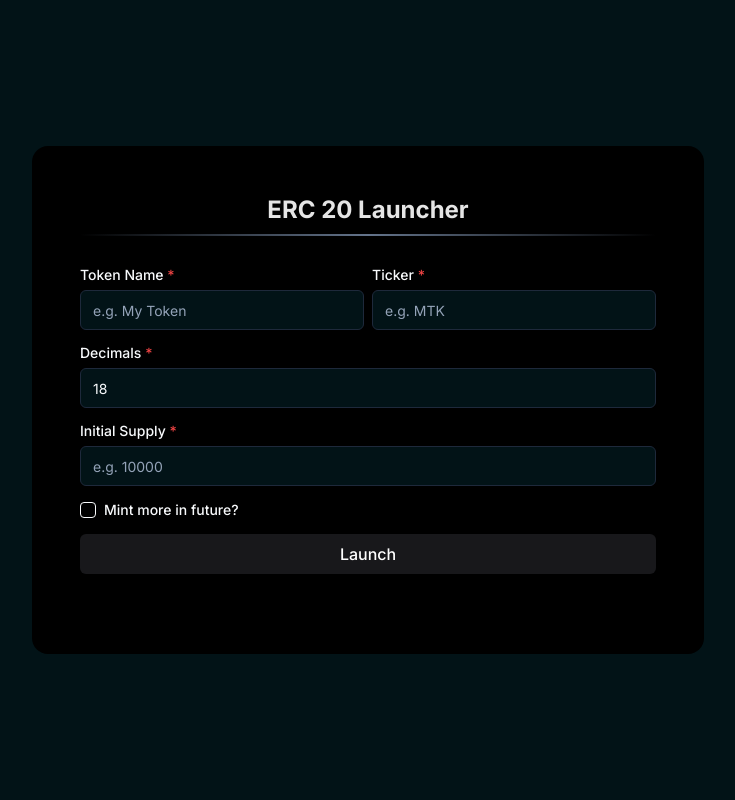
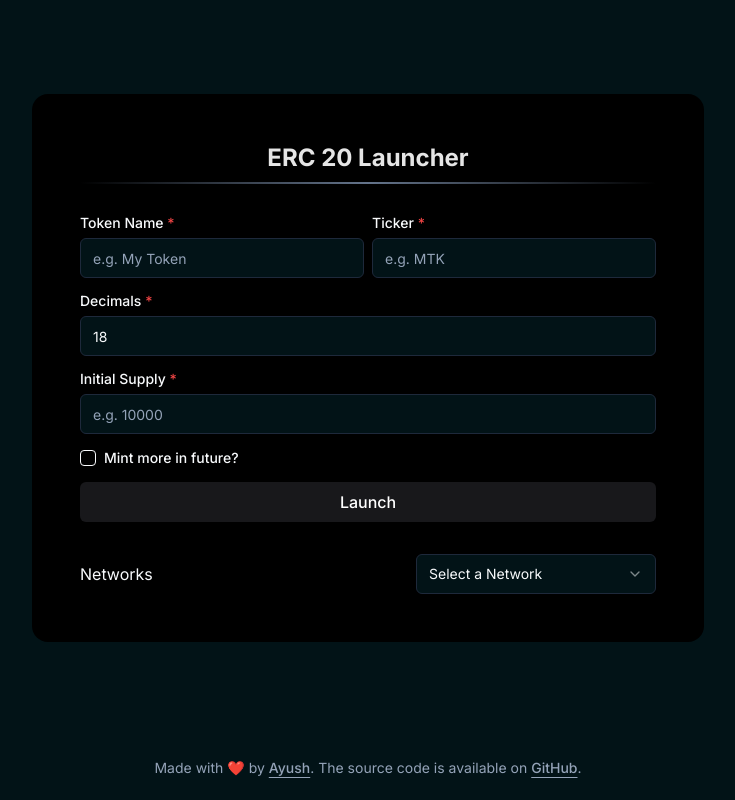
Before and after one commit to A91y/erc20launcher, a Next.js app in the folder app/: page / in a window 1280 px wide. Shown: the whole page, without its empty margins (272-1007 px from the left). Built offline with nearby package versions, Linux system fonts and the light colour scheme.

Commit message:
refactor: Update form layout and add network selection dropdown

```diff
--- /dev/null
+++ b/app/src/app/Footer/index.tsx
@@ -0,0 +1,35 @@
+import React from "react";
+
+type Props = {};
+
+const Footer = (props: Props) => {
+  return (
+    <footer className="py-2 md:px-8 md:py-0">
+      <div className="container flex flex-col items-center justify-center gap-4 md:h-16 md:flex-row">
+        <p className="text-balance text-center text-sm leading-loose text-muted-foreground ">
+          Made with ❤️ by{" "}
+          <a
+            href={"https://ayushagr.me"}
+            target="_blank"
+            rel="noreferrer"
+            className="font-medium underline underline-offset-4"
+          >
+            Ayush
+          </a>
+          . The source code is available on{" "}
+          <a
+            href={"https://github.com/A91y/erc20launcher"}
+            target="_blank"
+            rel="noreferrer"
+            className="font-medium underline underline-offset-4"
+          >
+            GitHub
+          </a>
+          .
+        </p>
+      </div>
+    </footer>
+  );
+};
+
+export default Footer;
--- a/app/src/app/layout.tsx
+++ b/app/src/app/layout.tsx
@@ -20,7 +20,7 @@
       <body
         className={cn(
           inter.className,
-          "dark min-h-screen flex justify-center items-center"
+          "dark"
         )}
       >
         {children}
--- a/app/src/app/page.tsx
+++ b/app/src/app/page.tsx
@@ -1,7 +1,22 @@
+"use client";
+import { QueryClientProvider, QueryClient } from "@tanstack/react-query";
 import Form from "@/components/Form";
+import { useState } from "react";
+import Footer from "./Footer";
 
 export default function Home() {
+  const [queryClient] = useState(() => new QueryClient());
   return (
-    <Form />
+    <QueryClientProvider client={queryClient}>
+
+<div className="flex flex-col min-h-screen justify-between">
+      <div> </div>
+      <div className="flex justify-center items-center px-4">
+        <Form />
+      </div>
+      <Footer />
+
+</div>
+    </QueryClientProvider>
   );
 }
--- a/app/src/components/Form/index.tsx
+++ b/app/src/components/Form/index.tsx
@@ -5,7 +5,14 @@
 import { Label } from "@/components/ui/label";
 import { Input } from "@/components/ui/input";
 import { Checkbox } from "@/components/ui/checkbox";
-
+import {
+  Select,
+  SelectContent,
+  SelectGroup,
+  SelectItem,
+  SelectTrigger,
+  SelectValue,
+} from "../ui/select";
 export default function Form() {
   const [isFutureMintChecked, setIsFutureMintChecked] = useState(false);
   const [isMaxSupplyFixed, setIsMaxSupplyFixed] = useState(true);
@@ -33,7 +40,7 @@
   };
 
   return (
-    <div className="max-w-2xl w-full rounded-none md:rounded-2xl p-4 md:p-12 shadow-input bg-white dark:bg-black">
+    <div className="max-w-2xl w-full rounded-2xl p-4 md:p-12 shadow-input bg-white dark:bg-black">
       <h1 className="font-bold text-2xl text-neutral-800 dark:text-neutral-200 text-center">
         ERC 20 Launcher
       </h1>
@@ -120,6 +127,22 @@
           <BottomGradient />
         </button>
       </form>
+      <div className="flex justify-between items-center">
+        <div>Networks</div>
+        <Select>
+          <SelectTrigger className="w-[240px]">
+            <SelectValue placeholder="Select a Network" />
+          </SelectTrigger>
+          <SelectContent>
+            <SelectGroup>
+              <SelectItem value="default">Default Network</SelectItem>
+              <SelectItem value="ethereum-mainnet">Ethereum Mainnet</SelectItem>
+              <SelectItem value="sepolia">Sepolia</SelectItem>
+              <SelectItem value="Polygon Amoy">Polygon Amoy</SelectItem>
+            </SelectGroup>
+          </SelectContent>
+        </Select>
+      </div>
     </div>
   );
 }
--- /dev/null
+++ b/app/src/components/ui/select.tsx
@@ -0,0 +1,160 @@
+"use client"
+
+import * as React from "react"
+import * as SelectPrimitive from "@radix-ui/react-select"
+import { Check, ChevronDown, ChevronUp } from "lucide-react"
+
+import { cn } from "@/lib/utils"
+
+const Select = SelectPrimitive.Root
+
+const SelectGroup = SelectPrimitive.Group
+
+const SelectValue = SelectPrimitive.Value
+
+const SelectTrigger = React.forwardRef<
+  React.ElementRef<typeof SelectPrimitive.Trigger>,
+  React.ComponentPropsWithoutRef<typeof SelectPrimitive.Trigger>
+>(({ className, children, ...props }, ref) => (
+  <SelectPrimitive.Trigger
+    ref={ref}
+    className={cn(
+      "flex h-10 w-full items-center justify-between rounded-md border border-input bg-background px-3 py-2 text-sm ring-offset-background placeholder:text-muted-foreground focus:outline-none focus:ring-2 focus:ring-ring focus:ring-offset-2 disabled:cursor-not-allowed disabled:opacity-50 [&>span]:line-clamp-1",
+      className
+    )}
+    {...props}
+  >
+    {children}
+    <SelectPrimitive.Icon asChild>
+      <ChevronDown className="h-4 w-4 opacity-50" />
+    </SelectPrimitive.Icon>
+  </SelectPrimitive.Trigger>
+))
+SelectTrigger.displayName = SelectPrimitive.Trigger.displayName
+
+const SelectScrollUpButton = React.forwardRef<
+  React.ElementRef<typeof SelectPrimitive.ScrollUpButton>,
+  React.ComponentPropsWithoutRef<typeof SelectPrimitive.ScrollUpButton>
+>(({ className, ...props }, ref) => (
+  <SelectPrimitive.ScrollUpButton
+    ref={ref}
+    className={cn(
+      "flex cursor-default items-center justify-center py-1",
+      className
+    )}
+    {...props}
+  >
+    <ChevronUp className="h-4 w-4" />
+  </SelectPrimitive.ScrollUpButton>
+))
+SelectScrollUpButton.displayName = SelectPrimitive.ScrollUpButton.displayName
+
+const SelectScrollDownButton = React.forwardRef<
+  React.ElementRef<typeof SelectPrimitive.ScrollDownButton>,
+  React.ComponentPropsWithoutRef<typeof SelectPrimitive.ScrollDownButton>
+>(({ className, ...props }, ref) => (
+  <SelectPrimitive.ScrollDownButton
+    ref={ref}
+    className={cn(
+      "flex cursor-default items-center justify-center py-1",
+      className
+    )}
+    {...props}
+  >
+    <ChevronDown className="h-4 w-4" />
+  </SelectPrimitive.ScrollDownButton>
+))
+SelectScrollDownButton.displayName =
+  SelectPrimitive.ScrollDownButton.displayName
+
+const SelectContent = React.forwardRef<
+  React.ElementRef<typeof SelectPrimitive.Content>,
+  React.ComponentPropsWithoutRef<typeof SelectPrimitive.Content>
+>(({ className, children, position = "popper", ...props }, ref) => (
+  <SelectPrimitive.Portal>
+    <SelectPrimitive.Content
+      ref={ref}
+      className={cn(
+        "relative z-50 max-h-96 min-w-[8rem] overflow-hidden rounded-md border bg-popover text-popover-foreground shadow-md data-[state=open]:animate-in data-[state=closed]:animate-out data-[state=closed]:fade-out-0 data-[state=open]:fade-in-0 data-[state=closed]:zoom-out-95 data-[state=open]:zoom-in-95 data-[side=bottom]:slide-in-from-top-2 data-[side=left]:slide-in-from-right-2 data-[side=right]:slide-in-from-left-2 data-[side=top]:slide-in-from-bottom-2",
+        position === "popper" &&
+          "data-[side=bottom]:translate-y-1 data-[side=left]:-translate-x-1 data-[side=right]:translate-x-1 data-[side=top]:-translate-y-1",
+        className
+      )}
+      position={position}
+      {...props}
+    >
+      <SelectScrollUpButton />
+      <SelectPrimitive.Viewport
+        className={cn(
+          "p-1",
+          position === "popper" &&
+            "h-[var(--radix-select-trigger-height)] w-full min-w-[var(--radix-select-trigger-width)]"
+        )}
+      >
+        {children}
+      </SelectPrimitive.Viewport>
+      <SelectScrollDownButton />
+    </SelectPrimitive.Content>
+  </SelectPrimitive.Portal>
+))
+SelectContent.displayName = SelectPrimitive.Content.displayName
+
+const SelectLabel = React.forwardRef<
+  React.ElementRef<typeof SelectPrimitive.Label>,
+  React.ComponentPropsWithoutRef<typeof SelectPrimitive.Label>
+>(({ className, ...props }, ref) => (
+  <SelectPrimitive.Label
+    ref={ref}
+    className={cn("py-1.5 pl-8 pr-2 text-sm font-semibold", className)}
+    {...props}
+  />
+))
+SelectLabel.displayName = SelectPrimitive.Label.displayName
+
+const SelectItem = React.forwardRef<
+  React.ElementRef<typeof SelectPrimitive.Item>,
+  React.ComponentPropsWithoutRef<typeof SelectPrimitive.Item>
+>(({ className, children, ...props }, ref) => (
+  <SelectPrimitive.Item
+    ref={ref}
+    className={cn(
+      "relative flex w-full cursor-default select-none items-center rounded-sm py-1.5 pl-8 pr-2 text-sm outline-none focus:bg-accent focus:text-accent-foreground data-[disabled]:pointer-events-none data-[disabled]:opacity-50",
+      className
+    )}
+    {...props}
+  >
+    <span className="absolute left-2 flex h-3.5 w-3.5 items-center justify-center">
+      <SelectPrimitive.ItemIndicator>
+        <Check className="h-4 w-4" />
+      </SelectPrimitive.ItemIndicator>
+    </span>
+
+    <SelectPrimitive.ItemText>{children}</SelectPrimitive.ItemText>
+  </SelectPrimitive.Item>
+))
+SelectItem.displayName = SelectPrimitive.Item.displayName
+
+const SelectSeparator = React.forwardRef<
+  React.ElementRef<typeof SelectPrimitive.Separator>,
+  React.ComponentPropsWithoutRef<typeof SelectPrimitive.Separator>
+>(({ className, ...props }, ref) => (
+  <SelectPrimitive.Separator
+    ref={ref}
+    className={cn("-mx-1 my-1 h-px bg-muted", className)}
+    {...props}
+  />
+))
+SelectSeparator.displayName = SelectPrimitive.Separator.displayName
+
+export {
+  Select,
+  SelectGroup,
+  SelectValue,
+  SelectTrigger,
+  SelectContent,
+  SelectLabel,
+  SelectItem,
+  SelectSeparator,
+  SelectScrollUpButton,
+  SelectScrollDownButton,
+}
```
Also changed, not shown: app/package.json (+8 -1 lines), 1 other file (tests, documents, lock files or other folders).
